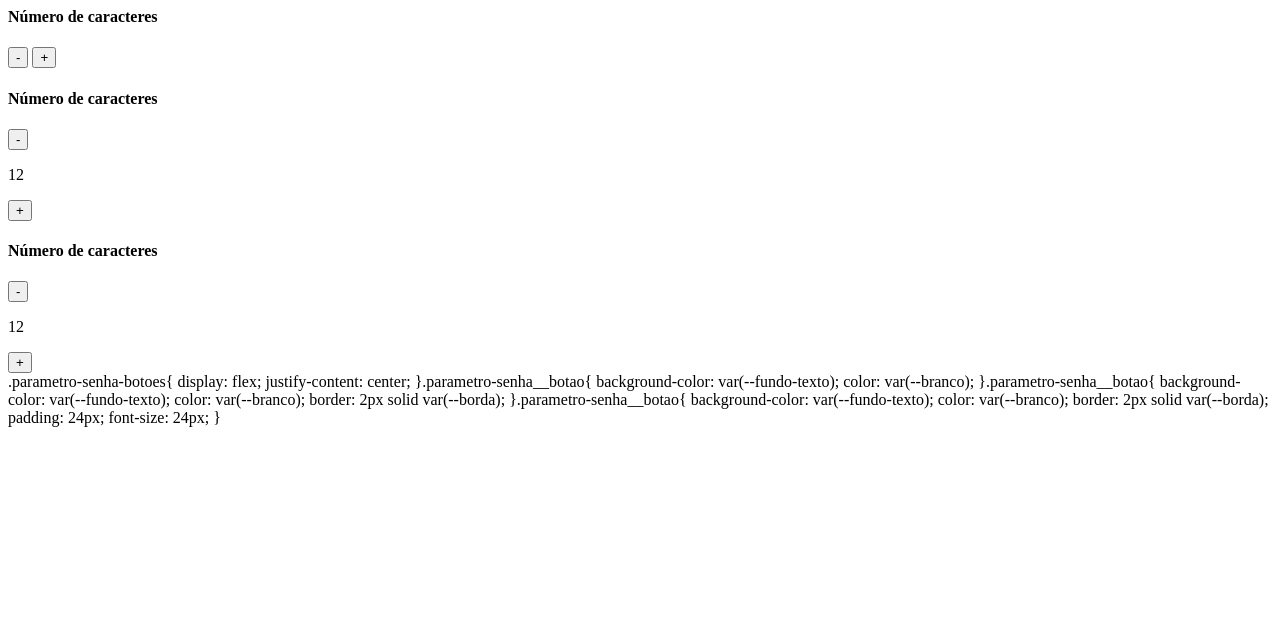
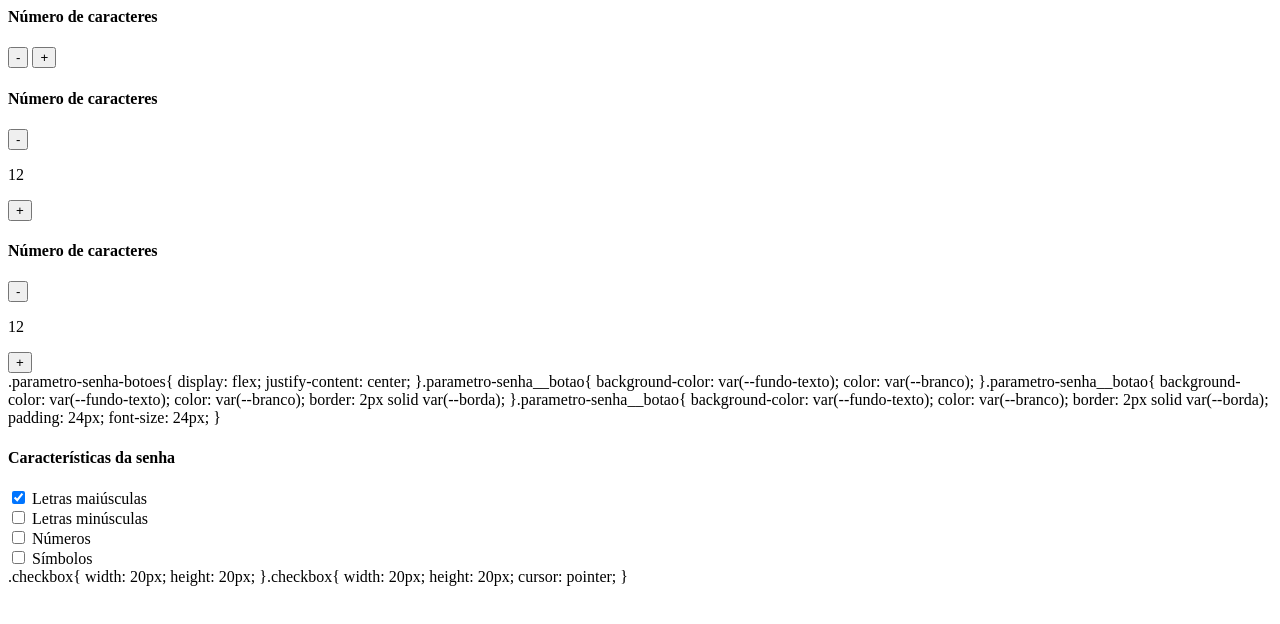
Before and after one commit to 01Anadoestouro/programandosenha, a plain HTML site: page index.html in a window 1280 px wide. Drawn offline with Linux system fonts and the light colour scheme.

Commit message:
Update index.html

```diff
--- a/index.html
+++ b/index.html
@@ -31,3 +31,29 @@
     padding: 24px;
     font-size: 24px;
 }
+<div class="parametro-senha">
+    <h4 class="parametro-senha__titulo">Características da senha</h4>
+    <div class="parametro-senha-checkbox">
+        <input name="maiusculo" type="checkbox" class="checkbox" checked>
+        <label for="maiusculo">Letras maiúsculas</label>
+    </div>
+    <div class="parametro-senha-checkbox">
+        <input name="minusculo" type="checkbox" class="checkbox">
+        <label for="minusculo">Letras minúsculas</label>
+    </div>
+    <div class="parametro-senha-checkbox">
+        <input name="numero" type="checkbox" class="checkbox">
+        <label for="numero">Números</label>
+    </div>
+    <div class="parametro-senha-checkbox">
+        <input name="simbolo" type="checkbox" class="checkbox">
+        <label for="simbolo">Símbolos</label>
+    </div>
+</div>.checkbox{
+    width: 20px;
+    height: 20px;
+}.checkbox{
+    width: 20px;
+    height: 20px;
+    cursor: pointer;
+}
```
